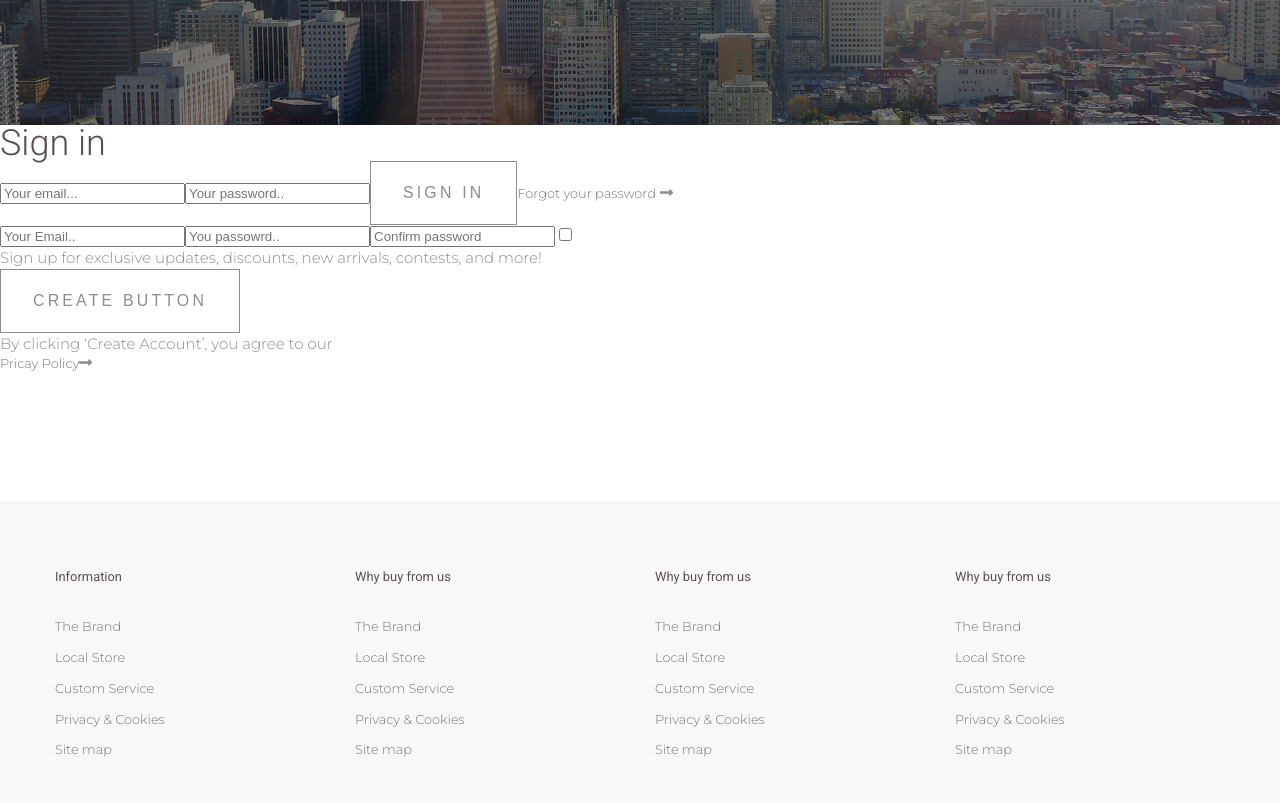
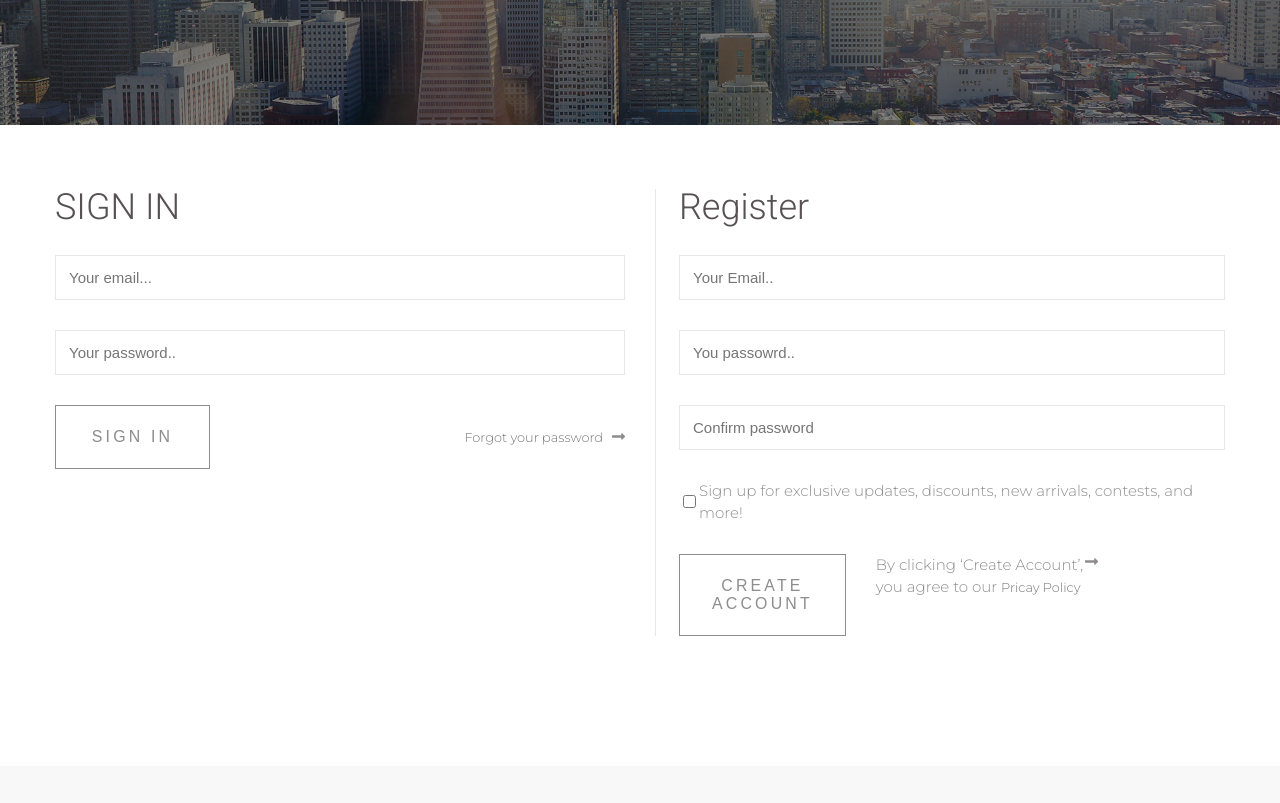
Before and after one commit to Newbo94/mini-project, a Vue app: page /sign-up in a window 1280 px wide. Shown: the part 460-1263 px from the top of the page. Built offline with nearby package versions, Linux system fonts and the light colour scheme.

Commit message:
sign up build & styling

```diff
--- a/src/assets/styles/2-base/_mixins.scss
+++ b/src/assets/styles/2-base/_mixins.scss
@@ -27,6 +27,10 @@
         color: $primary-bg;
         transition: $main-transition;
     }
+}
 
-
+@mixin input {
+    border: 1px solid $borderwhite;
+    padding: 13px;
+    font-size: 1rem;
 }
--- a/src/assets/styles/5-views/_signup.scss
+++ b/src/assets/styles/5-views/_signup.scss
@@ -0,0 +1,73 @@
+.loginwrapper {
+    @include primary-grid(repeat(12, 1fr));
+    max-width: 1170px;
+    margin: auto;
+    margin-top: 64px;
+
+    & input {
+        @include input;
+    }
+    .signin {
+        grid-column: 1 / span 6;
+        @include primary-grid(repeat(4, 1fr));
+        height: 200px;
+
+        &__button {
+            width: 155px;
+            grid-column: 1 / span 2;
+        }
+
+        &__title {
+            text-transform: uppercase;
+            grid-column: 1 / span 4;
+        }
+
+        &__email {
+            grid-column: 1 / span 4;
+        }
+
+        &__password {
+            grid-column: 1 / span 4;
+        }
+
+        &__wrapper {
+            grid-column: 3 / span 2;
+            justify-self: end;
+            align-self: center;
+
+            a {
+                margin-right: 5px;
+            }
+        }
+    }
+
+    .register {
+        grid-column: 7 / span 6;
+        @include primary-grid(repeat(4,1fr));
+        padding-left: 23px;
+        border-left: 1px solid $borderwhite;
+        &__title {
+            grid-column: 1 / span 4;
+        }
+        &__email {
+            grid-column: 1 / span 4;
+        }
+        &__password {
+            grid-column: 1 / span 4;
+        }
+        &__checkbox {
+
+        }
+        &__wrapper {
+            grid-column: 1 / span 4;
+            display: flex;
+            align-items: center;
+        }
+
+        &__accountwrapper {
+            grid-column: 2 / span 2;
+            display: flex;
+            justify-content: center;
+        }
+    }
+}
--- a/src/components/SingleProduct.vue
+++ b/src/components/SingleProduct.vue
@@ -17,18 +17,15 @@
               <font-awesome-icon icon="shopping-cart" class="product__icon" size="1x"></font-awesome-icon>
               <font-awesome-icon icon="heart" class="product__icon" size="1x"></font-awesome-icon>
               <font-awesome-icon icon="times" class="product__icon" size="1x"></font-awesome-icon>
-
         </div>
         </figure>
-
     </div>
 
 </template>
 
 <script>
 export default {
-    name: "SingleProduct",
-    props: ["title", "price", "description", "img", "thumb1", "thumb2"],
-
-}
+  name: "SingleProduct",
+  props: ["title", "price", "description", "img", "thumb1", "thumb2"]
+};
 </script>
--- a/src/views/sign-up.vue
+++ b/src/views/sign-up.vue
@@ -6,32 +6,36 @@
                <h4 class="signin__title">Sign in</h4>
                <input class="signin__email" placeholder="Your email..." type="email">
                 <input class="signin__password" placeholder="Your password.." type="text">
-                <button class="primaryButton">Sign in</button>
-                <a href="#">Forgot your password</a> <font-awesome-icon icon="long-arrow-alt-right"></font-awesome-icon>
+                <button class="signin__button primaryButton">Sign in</button>
+                <span class="signin__wrapper">
+                <a href="#">Forgot your password</a>  <font-awesome-icon icon="long-arrow-alt-right"></font-awesome-icon></span>
              </div>
             <div class="register">
-                <input type="text" placeholder="Your Email..">
-                <input type="text" placeholder="You passowrd..">
-                <input type="text" placeholder="Confirm password">
-                <input type="checkbox"> <p>Sign up for exclusive updates, discounts, new arrivals, contests, and more!</p>
-                <button class="primaryButton">Create Button</button>
-                <p> By clicking ‘Create Account’, you
-agree to our</p>
-                <a href="#">Pricay Policy</a><font-awesome-icon icon="long-arrow-alt-right"></font-awesome-icon>
+                <h4 class="register__title">Register</h4>
+                <input class="register__email" type="text" placeholder="Your Email..">
+                <input class="register__password" type="text" placeholder="You passowrd..">
+                <input class="register__password" type="text" placeholder="Confirm password">
+              <span class="register__wrapper"><input class="register__checkbox" type="checkbox"> <p class="register__checkboxtext">Sign up for exclusive updates, discounts, new arrivals, contests, and more!</p></span>
+                <button class="register__button primaryButton">Create account</button>
+
+               <span class="register__accountwrapper"> <p class="register__accountp"> By clicking ‘Create Account’, you
+agree to our <a href="#">Pricay Policy</a></p>
+               <font-awesome-icon icon="long-arrow-alt-right"></font-awesome-icon>
+                            </span>
+
             </div>
-
          </section>
     </div>
 </template>
 
 
 <script>
-import hero from '@/components/HeroSection.vue';
+import hero from "@/components/HeroSection.vue";
 
 export default {
-    name: 'sign-up',
-    components: {
-        hero
-    }
-}
+  name: "sign-up",
+  components: {
+    hero
+  }
+};
 </script>
```
Also changed, not shown: src/views/Home.vue (line endings or trailing spaces).
